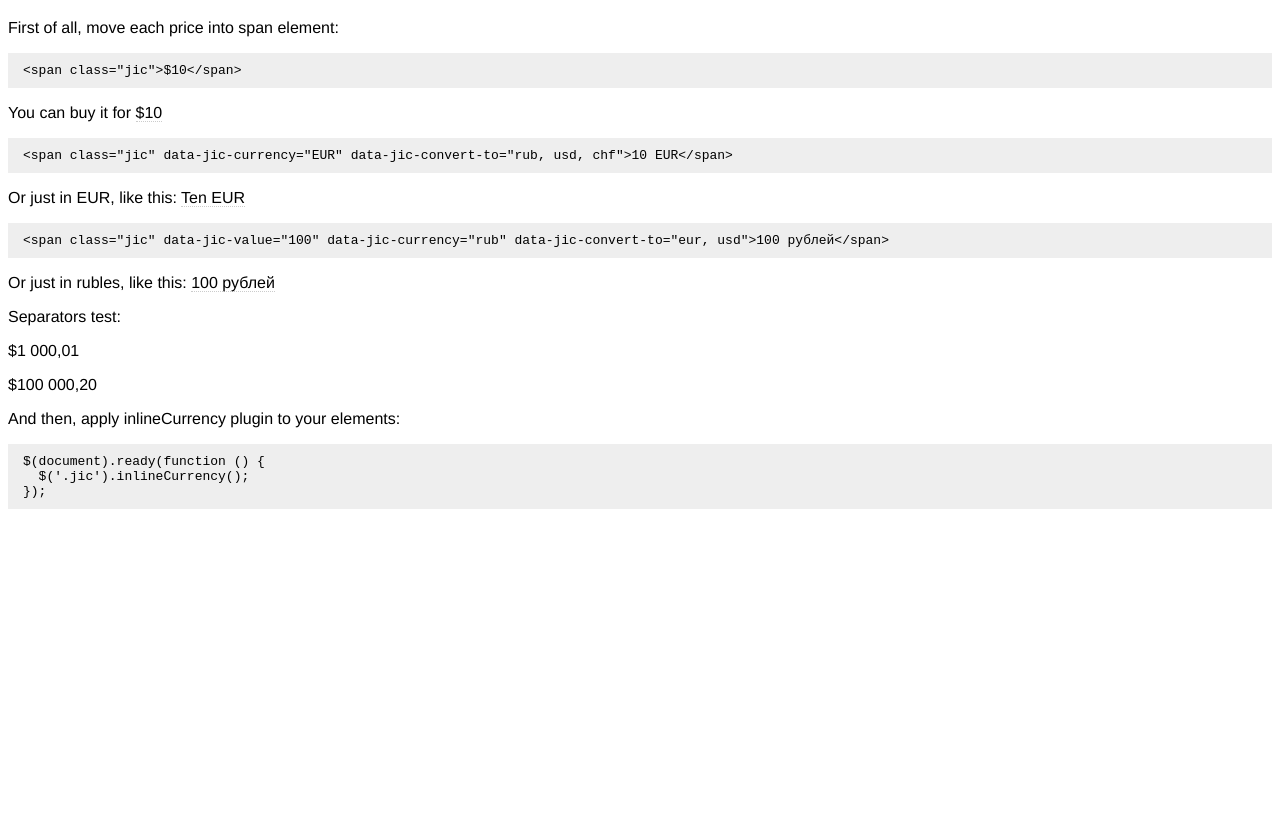
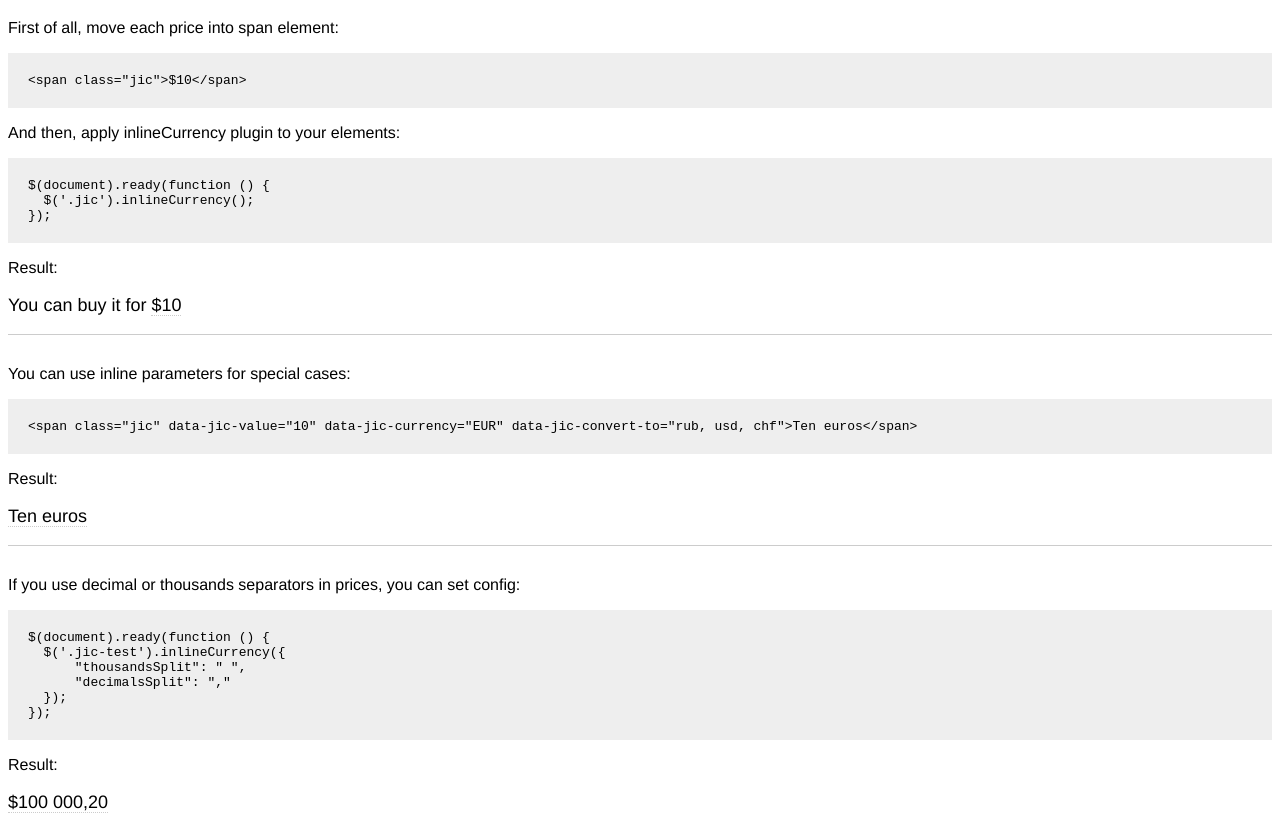
Before and after one commit to andreymatveev/jquery-inline-currency, a website: page index.html in a window 1280 px wide. Shown: the part 61-892 px from the top of the page. Before the commit the page ends 800 px from the top, so only its background shows below. Drawn offline with nearby package versions, Linux system fonts and the light colour scheme; no server answers.

Commit message:
demo update

```diff
--- a/index.html
+++ b/index.html
@@ -18,17 +18,33 @@
     <title></title>
     <style media="screen">
       code {
-        background: #eee;
-        padding: 10px 15px;
-        display: block;
-        margin-top: 5px;
+          background: #eee;
+          padding: 5px 20px;
+          display: block;
+          margin-top: 5px;
+          white-space: pre;
+          line-height: 15px;
+          overflow-x: auto;
+      }
+      hr {
+          display: block;
+          height: 1px;
+          width: 100%;
+          background: #ccc;
+          border: none;
+          margin-bottom: 30px;
       }
       .jic-test {
           position: relative;
+          border-bottom: dotted 1px #ccc;
+          cursor: default;
       }
       .jic-test:hover .jic-container {
           opacity: 1;
           visibility: visible;
+      }
+      .demo {
+          font-size: 18px;
       }
     </style>
 </head>
@@ -39,32 +55,43 @@
       First of all, move each price into span element:
     </p>
     <code>
-      &lt;span class="jic"&gt;$10&lt;/span&gt;
+&lt;span class="jic"&gt;$10&lt;/span&gt;
     </code>
-    <p>You can buy it for <span class="jic">$10</span></p>
-    <code>
-      &lt;span class="jic" data-jic-currency="EUR" data-jic-convert-to="rub, usd, chf"&gt;10 EUR&lt;/span&gt;
-    </code>
-    <p>Or just in EUR, like this: <span class="jic" data-jic-value="10" data-jic-currency="EUR" data-jic-convert-to="rub, usd">Ten EUR</span></p>
-    <code>
-      &lt;span class="jic" data-jic-value="100" data-jic-currency="rub" data-jic-convert-to="eur, usd"&gt;100 рублей&lt;/span&gt;
-    </code>
-    <p>Or just in rubles, like this: <span class="jic" data-jic-currency="rub" data-jic-convert-to="eur, usd">100 рублей</span></p>
-
-    <p>
-        Separators test:
-    </p>
-    <p><span class="jic-test">$1 000,01</span></p>
-    <p><span class="jic-test">$100 000,20</span></p>
-
     <p>
       And then, apply inlineCurrency plugin to your elements:
     </p>
+    <code>
+$(document).ready(function () {
+  $('.jic').inlineCurrency();
+});
+    </code>
+    <p>Result:</p>
+    <p class="demo">You can buy it for <span class="jic">$10</span></p>
+    <hr>
+    <p>You can use inline parameters for special cases:</p>
+    <code>
+&lt;span class="jic" data-jic-value="10" data-jic-currency="EUR" data-jic-convert-to="rub, usd, chf"&gt;Ten euros&lt;/span&gt;
+    </code>
+    <p>Result:</p>
+    <p class="demo">
+        <span class="jic" data-jic-value="10" data-jic-currency="EUR" data-jic-convert-to="rub, usd, chf">Ten euros</span>
+    </p>
+    <hr>
+    <p>
+        If you use decimal or thousands separators in prices, you can set config:
+    </p>
 
     <code>
-      $(document).ready(function () {<br>
-      &nbsp;&nbsp;$('.jic').inlineCurrency();<br>
-      });
+$(document).ready(function () {
+  $('.jic-test').inlineCurrency({
+      "thousandsSplit": " ",
+      "decimalsSplit": ","
+  });
+});
     </code>
+
+    <p>Result:</p>
+    <p class="demo"><span class="jic-test">$100 000,20</span></p>
+
 </body>
 </html>
```
